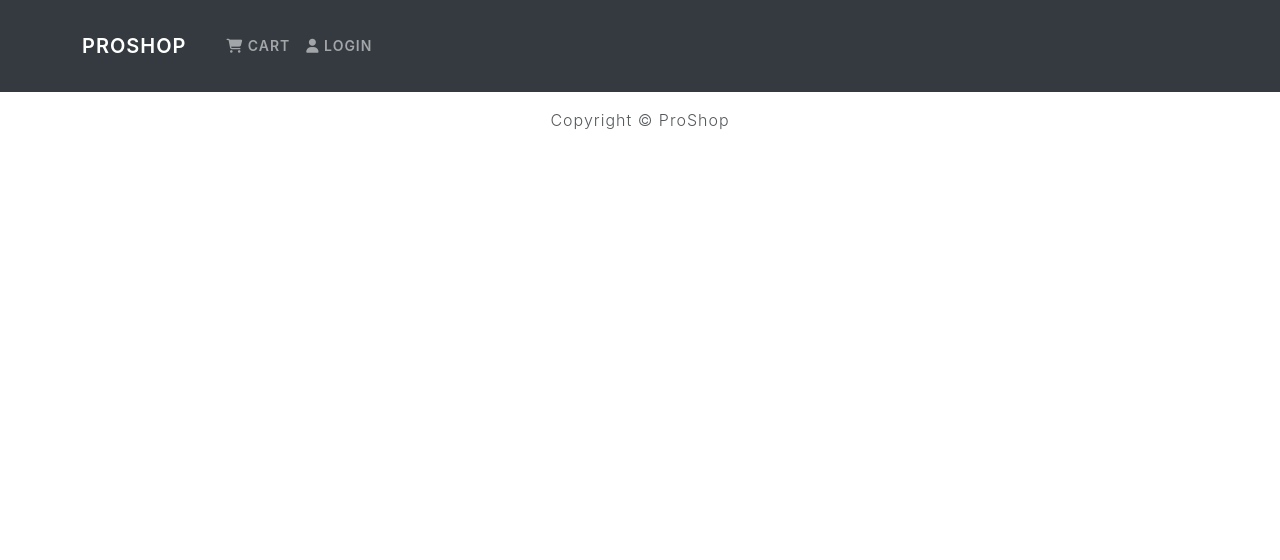
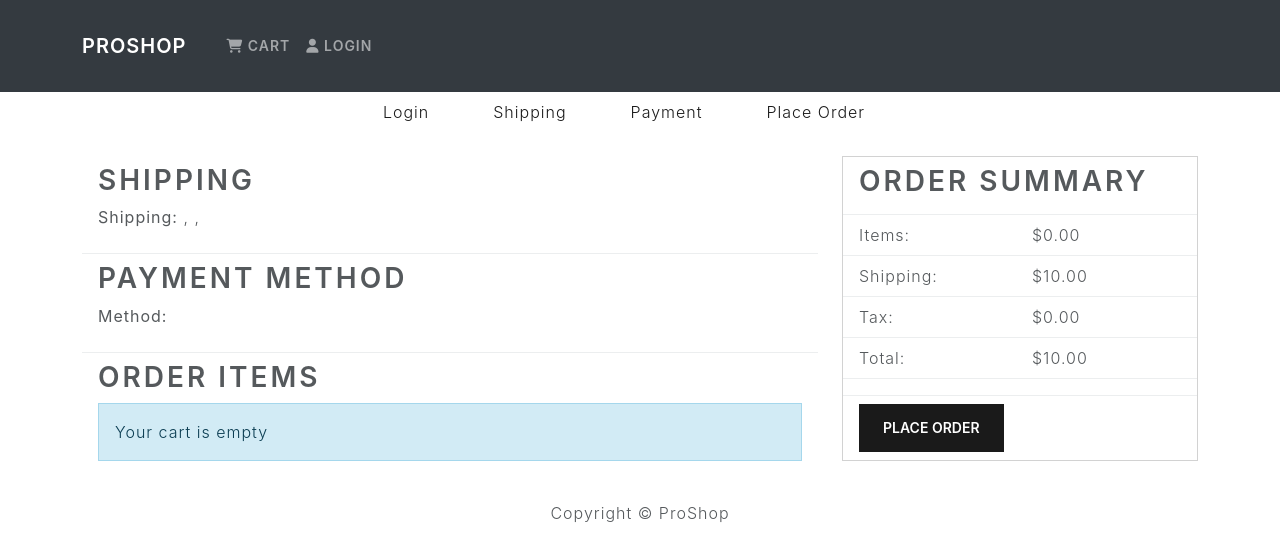
Before and after one commit to shashankdkte/dj-react-shop-front, a React (Create React App) app: page /placeorder in a window 1280 px wide. Shown: the top 560 px of the page. Built offline with nearby package versions, Linux system fonts and the light colour scheme.

Commit message:
Place Order Screen

```diff
--- a/src/App.js
+++ b/src/App.js
@@ -10,6 +10,7 @@
 import ProfileScreen from "./screens/ProfileScreen";
 import ShippingScreen from "./screens/ShippingScreen";
 import PaymentScreen from "./screens/PaymentScreen";
+import PlaceOrderScreen from "./screens/PlaceOrderScreen";
 
 function App() {
   return (
@@ -24,6 +25,7 @@
               <Route  path="/profile" element={<ProfileScreen />}  />
               <Route  path="/shipping" element={<ShippingScreen />}  />
               <Route  path="/payment" element={<PaymentScreen />}  />
+              <Route  path="/placeorder" element={<PlaceOrderScreen />}  />
               <Route  path="/product/:id" element={<ProductScreen />} />
               <Route  path="/cart/:id?" element={<CartScreen />} />
           </Routes>
--- /dev/null
+++ b/src/screens/PlaceOrderScreen.js
@@ -0,0 +1,138 @@
+import React from 'react'
+import { useDispatch, useSelector } from 'react-redux'
+import CheckoutSteps from '../components/CheckoutSteps'
+import { Button, Card, Col, Image, ListGroup, Row } from 'react-bootstrap'
+import { Link } from 'react-router-dom'
+import Message from '../components/Message'
+
+function PlaceOrderScreen() {
+   const dispatch = useDispatch()
+
+  const cart = useSelector(state => state.cart)
+      cart.itemsPrice = cart.cartItems.reduce((acc, item) => acc + item.price * item.qty, 0).toFixed(2)
+    cart.shippingPrice = (cart.itemsPrice > 100 ? 0 : 10).toFixed(2)
+    cart.taxPrice = Number((0.082) * cart.itemsPrice).toFixed(2)
+
+  cart.totalPrice = (Number(cart.itemsPrice) + Number(cart.shippingPrice) + Number(cart.taxPrice)).toFixed(2)
+
+  function placeOrder() {
+
+  }
+  return (
+     <div>
+            <CheckoutSteps step1 step2 step3 step4 />
+            <Row>
+                <Col md={8}>
+                    <ListGroup variant='flush'>
+                        <ListGroup.Item>
+                            <h2>Shipping</h2>
+
+                            <p>
+                                <strong>Shipping: </strong>
+                                {cart.shippingAddress.address},  {cart.shippingAddress.city}
+                                {'  '}
+                                {cart.shippingAddress.postalCode},
+                                {'  '}
+                                {cart.shippingAddress.country}
+                            </p>
+                        </ListGroup.Item>
+
+                        <ListGroup.Item>
+                            <h2>Payment Method</h2>
+                            <p>
+                                <strong>Method: </strong>
+                                {cart.paymentMethod}
+                            </p>
+                        </ListGroup.Item>
+
+                        <ListGroup.Item>
+                            <h2>Order Items</h2>
+                            {cart.cartItems.length === 0 ? <Message variant='info'>
+                                Your cart is empty
+                            </Message> : (
+                                    <ListGroup variant='flush'>
+                                        {cart.cartItems.map((item, index) => (
+                                            <ListGroup.Item key={index}>
+                                                <Row>
+                                                    <Col md={1}>
+                                                        <Image src={item.image} alt={item.name} fluid rounded />
+                                                    </Col>
+
+                                                    <Col>
+                                                        <Link to={`/product/${item.product}`}>{item.name}</Link>
+                                                    </Col>
+
+                                                    <Col md={4}>
+                                                        {item.qty} X ${item.price} = ${(item.qty * item.price).toFixed(2)}
+                                                    </Col>
+                                                </Row>
+                                            </ListGroup.Item>
+                                        ))}
+                                    </ListGroup>
+                                )}
+                        </ListGroup.Item>
+
+                    </ListGroup>
+
+                </Col>
+
+                <Col md={4}>
+                    <Card>
+                        <ListGroup variant='flush'>
+                            <ListGroup.Item>
+                                <h2>Order Summary</h2>
+                            </ListGroup.Item>
+
+                            <ListGroup.Item>
+                                <Row>
+                                    <Col>Items:</Col>
+                                    <Col>${cart.itemsPrice}</Col>
+                                </Row>
+                            </ListGroup.Item>
+
+                            <ListGroup.Item>
+                                <Row>
+                                    <Col>Shipping:</Col>
+                                    <Col>${cart.shippingPrice}</Col>
+                                </Row>
+                            </ListGroup.Item>
+
+                            <ListGroup.Item>
+                                <Row>
+                                    <Col>Tax:</Col>
+                                    <Col>${cart.taxPrice}</Col>
+                                </Row>
+                            </ListGroup.Item>
+
+                            <ListGroup.Item>
+                                <Row>
+                                    <Col>Total:</Col>
+                                    <Col>${cart.totalPrice}</Col>
+                                </Row>
+                            </ListGroup.Item>
+
+
+                            <ListGroup.Item>
+                                {/* {error && <Message variant='danger'>{error}</Message>} */}
+                            </ListGroup.Item>
+
+                            <ListGroup.Item>
+                                <Button
+                                    type='button'
+                                    className='btn-block'
+                                    disabled={cart.cartItems === 0}
+                                    onClick={placeOrder}
+                                >
+                                    Place Order
+                                </Button>
+                            </ListGroup.Item>
+
+                        </ListGroup>
+                    </Card>
+                </Col>
+            </Row>
+        </div>
+  )
+}
+
+export default PlaceOrderScreen
```
